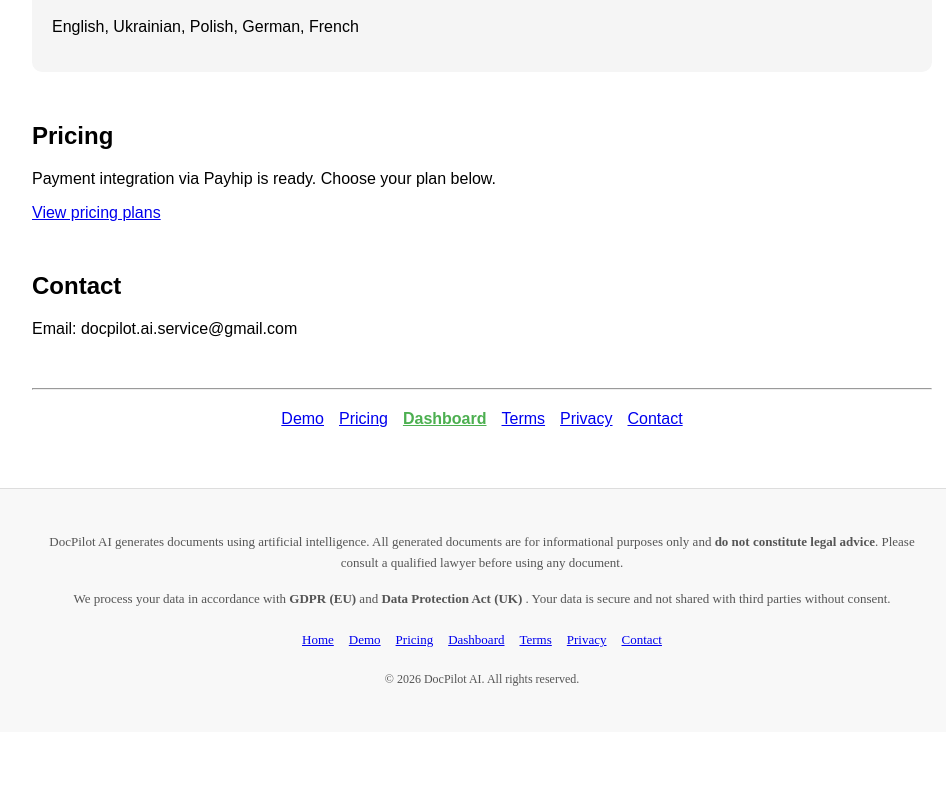
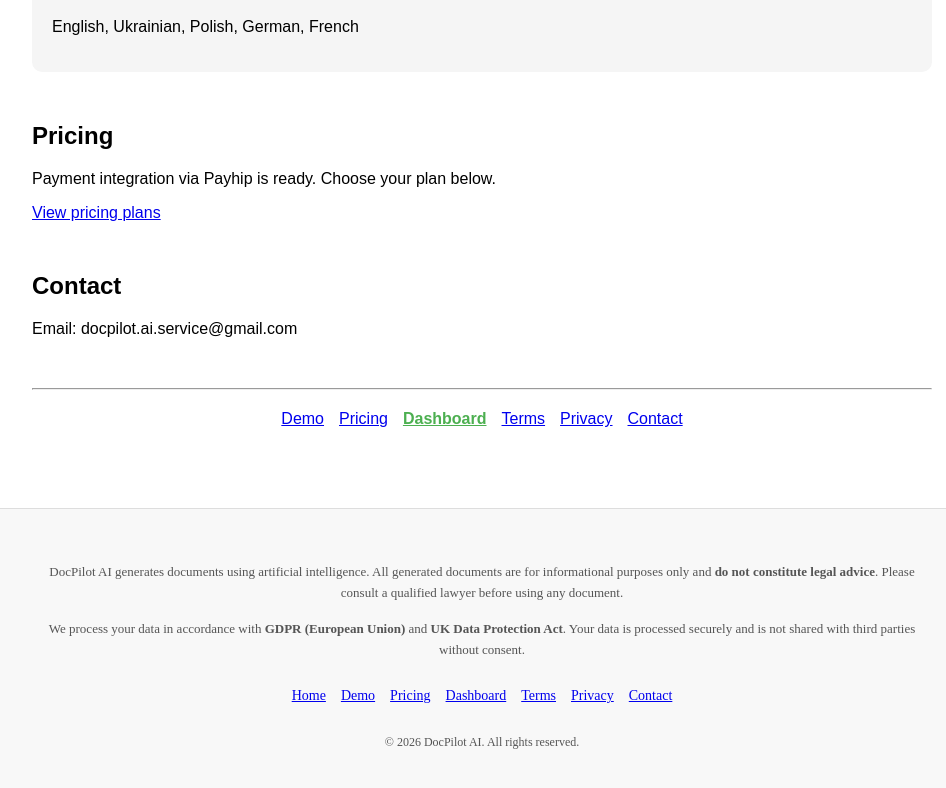
Before and after one commit to docpilot570/docpilot-ai, a Next.js app: page / in a window 1280 px wide. Shown: the part 567-1355 px from the top of the page, without its empty margins (158-1104 px from the left). Before the commit the page ends 1307 px from the top, so only its background shows below. Built offline with nearby package versions, Linux system fonts and the light colour scheme.

Commit message:
Update Footer.js

```diff
--- a/components/Footer.js
+++ b/components/Footer.js
@@ -2,8 +2,8 @@
 export default function Footer() {
   return (
     <footer style={{
-      marginTop: "60px",
-      padding: "30px 20px",
+      marginTop: "80px",
+      padding: "40px 20px 30px",
       backgroundColor: "#f8f8f8",
       borderTop: "1px solid #ddd",
       fontSize: "13px",
@@ -21,12 +21,12 @@ export default function Footer() {
 
         <p style={{marginTop: "15px"}}>
           We process your data in accordance with
-          <strong> GDPR (EU) </strong> and
-          <strong> Data Protection Act (UK) </strong>.
-          Your data is secure and not shared with third parties without consent.
+          <strong> GDPR (European Union)</strong> and
+          <strong> UK Data Protection Act</strong>.
+          Your data is processed securely and is not shared with third parties without consent.
         </p>
 
-        <div style={{marginTop: "20px"}}>
+        <div style={{marginTop: "25px", fontSize: "14px"}}>
           <a href="/" style={{marginRight: 15}}>Home</a>
           <a href="/demo" style={{marginRight: 15}}>Demo</a>
           <a href="/pricing" style={{marginRight: 15}}>Pricing</a>
@@ -36,7 +36,7 @@ export default function Footer() {
           <a href="/contact">Contact</a>
         </div>
 
-        <p style={{marginTop: "20px", fontSize: "12px"}}>
+        <p style={{marginTop: "25px", fontSize: "12px"}}>
           © 2026 DocPilot AI. All rights reserved.
         </p>
       </div>
```
